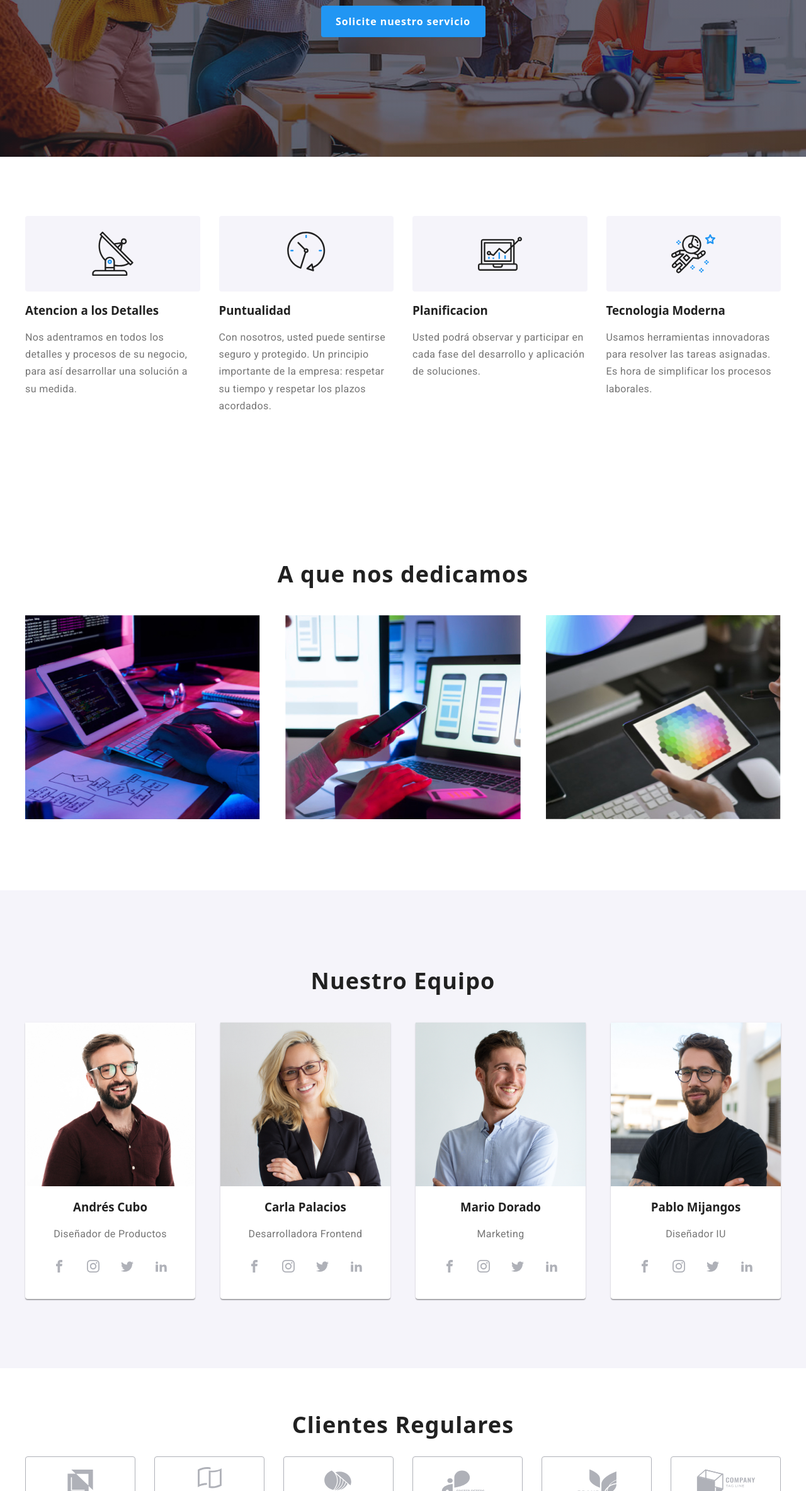
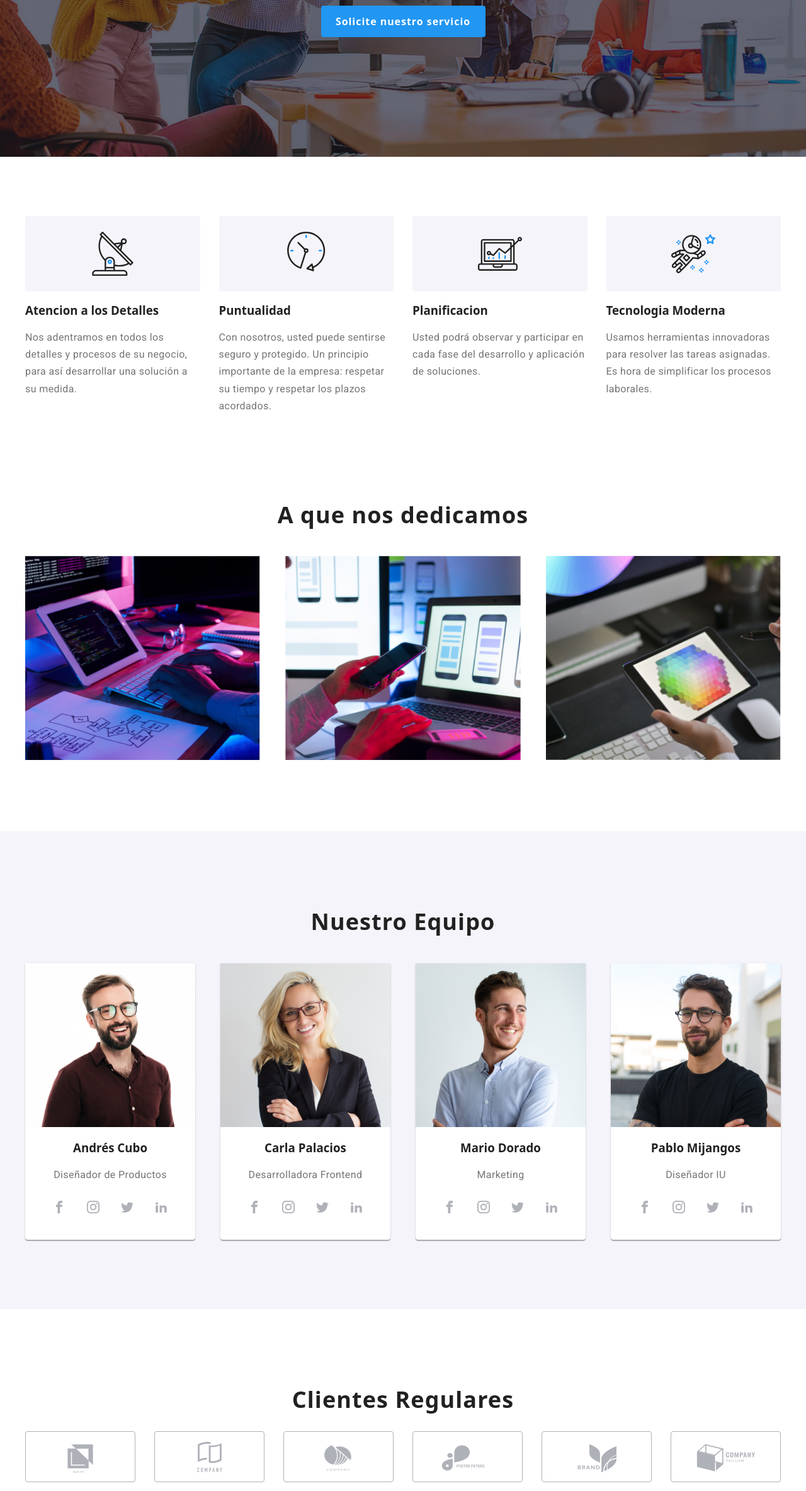
Before and after one commit to yertxt/goit-markup-hw-04, a plain HTML site: page index.html in a window 1280 px wide. Shown: the part 432-2800 px from the top of the page at 63% size. Drawn offline with nearby package versions, Linux system fonts and the light colour scheme.

Commit message:
Finished

```diff
--- a/css/styles.css
+++ b/css/styles.css
@@ -290,11 +290,6 @@ p {
 
 /* Clients */
 
-.clients_sect {
-  padding-top: 40px;
-  padding-bottom: 150px;
-}
-
 .client_flex {
   display: flex;
   justify-content: center;
@@ -412,8 +407,13 @@ p {
 .padd_bottom {
   padding-bottom: 30px;
 }
+
 .padd-shrink {
   padding: 94px 0px;
+}
+
+.padd-minus {
+  padding-bottom: 0px;
 }
 
 .padding_text_card {
@@ -421,10 +421,6 @@ p {
   display: flex;
   flex-direction: column;
   row-gap: 8px;
-}
-
-.marg-shrink {
-  margin: 94px 0px;
 }
 
 .border-bottom {
--- a/index.html
+++ b/index.html
@@ -61,7 +61,7 @@
       </section>
 
       <!-- Details -->
-      <section class="padd-shrink">
+      <section class="padd-shrink padd-minus">
         <ul class="container at_details">
           <li class="li_details_basis">
             <div class="icon_details_cont">
@@ -326,7 +326,7 @@
       </section>
 
       <!-- Clientes Regulares -->
-      <section class="our_team_flex clients_sect">
+      <section class="our_team_flex padd-shrink">
         <div class="container our_team_flex">
           <h2>Clientes Regulares</h2>
           <ul class="client_flex container">
```
